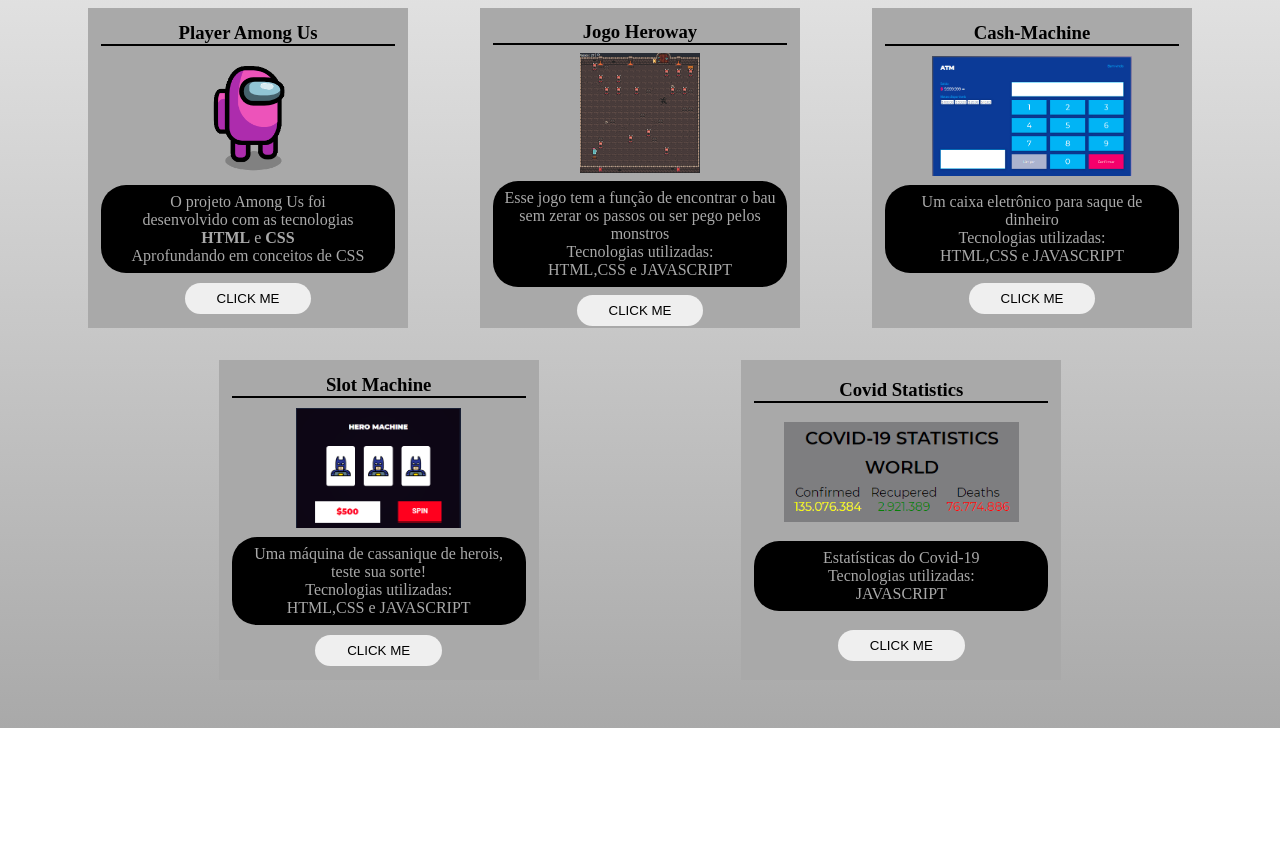
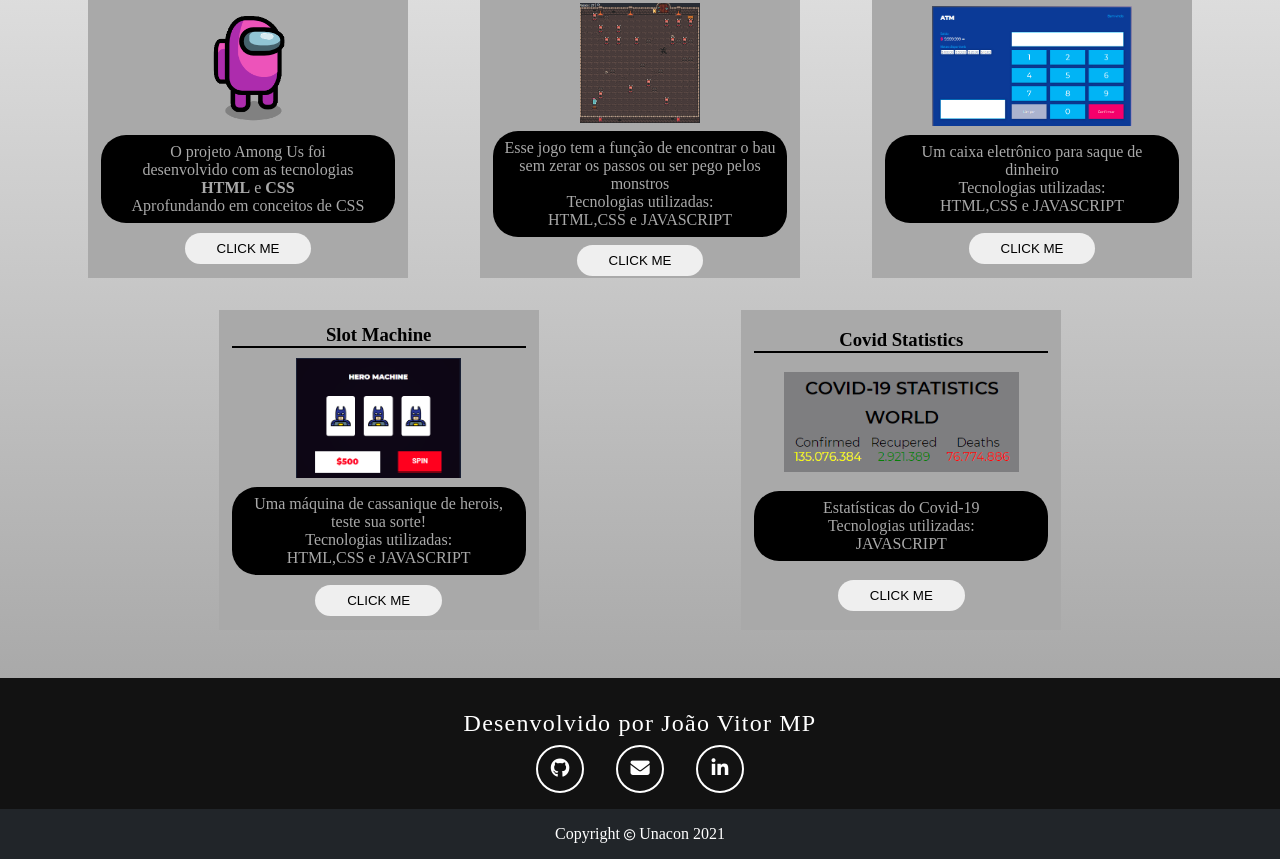
Before and after one commit to Unacon/Unacon.github.io, a plain HTML site: page index.html in a window 1280 px wide. Shown: the part 724-1583 px from the top of the page. Before the commit the page ends 1452 px from the top, so only its background shows below. Drawn offline with Linux system fonts and the light colour scheme.

Commit message:
Colocado um footer

```diff
--- /dev/null
+++ b/assests/css/footer.css
@@ -0,0 +1,68 @@
+footer{
+  width: 100%;
+  background-color: #121212;
+  color: #fff;
+  padding-top: 2rem;
+
+  display: flex;
+  justify-content: center;
+  align-items: center;
+  flex-direction: column;
+}
+
+footer > .container{
+  display: flex;
+  flex-direction: row;
+  justify-content: space-evenly;
+}
+
+footer > .container > .link{
+  padding-right: 1rem;
+  padding-left: 1rem;
+}
+
+footer > .container > .link .icon{
+  width: 3rem;
+  height: 3rem;
+  background-color: #121212;
+  border: 2px solid #fff;
+  border-radius: 100%;
+  font-size: 1.2rem;
+
+  display: flex;
+  justify-content: center;
+  align-items: center;
+
+  transition: all 2s;
+}
+
+footer > .container > .link .icon:hover{
+  width: 4rem;
+  height: 4rem;
+  font-size: 1.5rem;
+}
+
+footer > .container > .link > .icon a{
+  color: #fff;
+}
+
+footer > .title{
+  color: #fff;
+  font-size: 1.5rem;
+  letter-spacing: 1.2px;
+  margin-bottom: 0.5rem;
+}
+
+footer > .copyright{
+  width: 100%;
+  margin-top: 1rem;
+  background-color: #212529;
+  color: #fff;
+
+  text-align: center;
+  padding: 1rem 1rem;
+}
+
+footer > .copyright i{
+  font-size: 0.7rem;
+}
--- a/assests/css/global.css
+++ b/assests/css/global.css
@@ -1,6 +1,7 @@
 @import url('./header.css');
 @import url('./section-01.css');
 @import url('./project.css');
+@import url('./footer.css');
 
 *{
   margin: 0;
--- a/assests/css/section-01.css
+++ b/assests/css/section-01.css
@@ -27,7 +27,7 @@
 
 .section-01 > .bigKnow .know{
   width: 100px;
-  height: 150px;
+  height: 100px;
   /* background-color: chocolate; */
   margin: 0.5rem;
   font-weight: 600;
--- a/index.html
+++ b/index.html
@@ -6,6 +6,7 @@
   <meta name="viewport" content="width=device-width, initial-scale=1.0">
   <link rel="stylesheet" href="./assests/css/global.css">
   <script src="https://kit.fontawesome.com/5497a3d25f.js" crossorigin="anonymous"></script>
+
 
   <title>JoãoVitorMP</title>
 </head>
@@ -157,5 +158,37 @@
       </div>
     </div>
   </section>
+  <footer>
+    <div class="title">Desenvolvido por João Vitor MP</div>
+    <div class="container">
+      <div class="link">
+        <div class="icon">
+          <a href="https://github.com/Unacon">
+            <i class="fab fa-github"></i>
+          </a>
+        </div>
+      </div>
+
+      <div class="link">
+        <div class="icon">
+          <a href="mailto:joaovitor_892@hotmail.com">
+            <i class="fas fa-envelope"></i>
+          </a>
+        </div>
+      </div>
+
+      <div class="link">
+        <div class="icon">
+          <a href="https://www.linkedin.com/in/joaovitormp1997/">
+            <i class="fab fa-linkedin-in"></i>
+          </a>
+        </div>
+      </div>
+    </div>
+    <div class="copyright">
+      Copyright <i class="far fa-copyright"></i> Unacon 2021
+    </div>
+  </footer>
+
 </body>
 </html>
```
